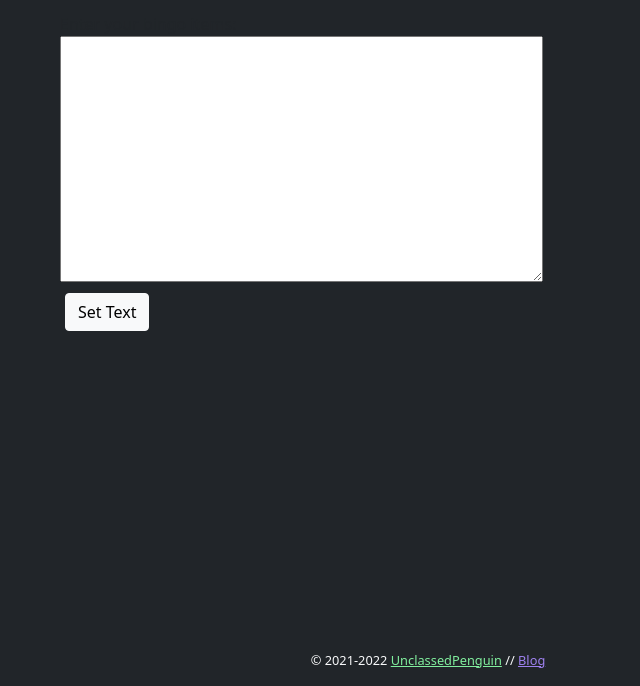
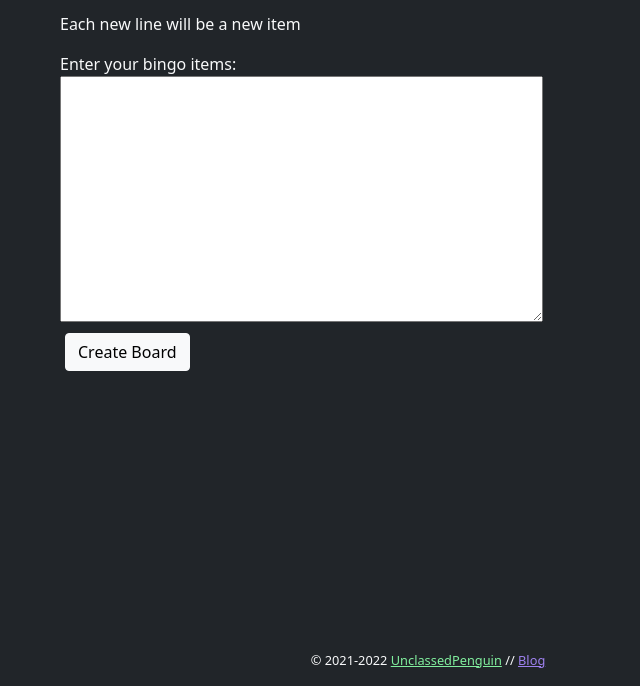
Before and after one commit to UnclassedPenguin/bingo, a plain HTML site: page index.html in a window 1280 px wide. Shown: the part 114-800 px from the top of the page, without its empty margins (212-852 px from the left). Drawn offline with nearby package versions, Linux system fonts and the light colour scheme.

Commit message:
fix font colors

```diff
--- a/bingo.js
+++ b/bingo.js
@@ -19,15 +19,17 @@ function clearWinnerDiv() {
 
 function showTextField() {
   clearDiv()
-
+  let html = `
+    <p>Each new line will be a new item</p>
+  `;
   let form = `
     <form>
       <label for="bingoList">Enter your bingo items:</label><br/>
       <textarea id="bingoList" name="bingoList" rows="10" cols="50"></textarea>
     </form>
-    <button type='button' class='btn btn-light btn-small' id='getTextButton'>Set Text</button>
+    <button type='button' class='btn btn-light btn-small' id='getTextButton'>Create Board</button>
   `
-  document.getElementById("main-content").innerHTML = form;
+  document.getElementById("main-content").innerHTML = html + form;
   document.getElementById("getTextButton").addEventListener("click", getText, false);
 }
 
@@ -79,7 +81,7 @@ function fillBoard() {
 function showBoard() {
   let board = `
     <div class='winner text-light' id='winner'></div>
-    <div class='bingoboard'>
+    <div class='bingoboard text-dark'>
       <div id='bb' class='grey' onclick='changeBackgroundColor(this)'>bb</div>
       <div id='bi' class='grey' onclick='changeBackgroundColor(this)'>bi</div>
       <div id='bn' class='grey' onclick='changeBackgroundColor(this)'>bn</div>
--- a/index.html
+++ b/index.html
@@ -9,7 +9,7 @@
   <link rel="stylesheet" type="text/css" href="style.css">
   <title>Unclassed Bingo</title>
 </head>
-<body class="d-flex flex-column h-100 bg-dark text-dark">
+<body class="d-flex flex-column h-100 bg-dark text-light">
   <main class="flex-shrink-0">
     <div class="container">
       <header>
@@ -50,7 +50,7 @@
     </div>
   </main>
 
-  <footer class="footer text-light mt-auto text-center pt-3">
+  <footer class="footer mt-auto text-center pt-3">
     <p class="text-center" style="font-size:80%;">© 2021-2022 <a class="randomcolor" href="https://github.com/unclassedpenguin" target="_blank">UnclassedPenguin</a> // <a class="randomcolor" href="https://unclassed.ca/" target="_blank">Blog</a></p>
   </footer>
   <script src="setRandomColor.js"></script>
```
